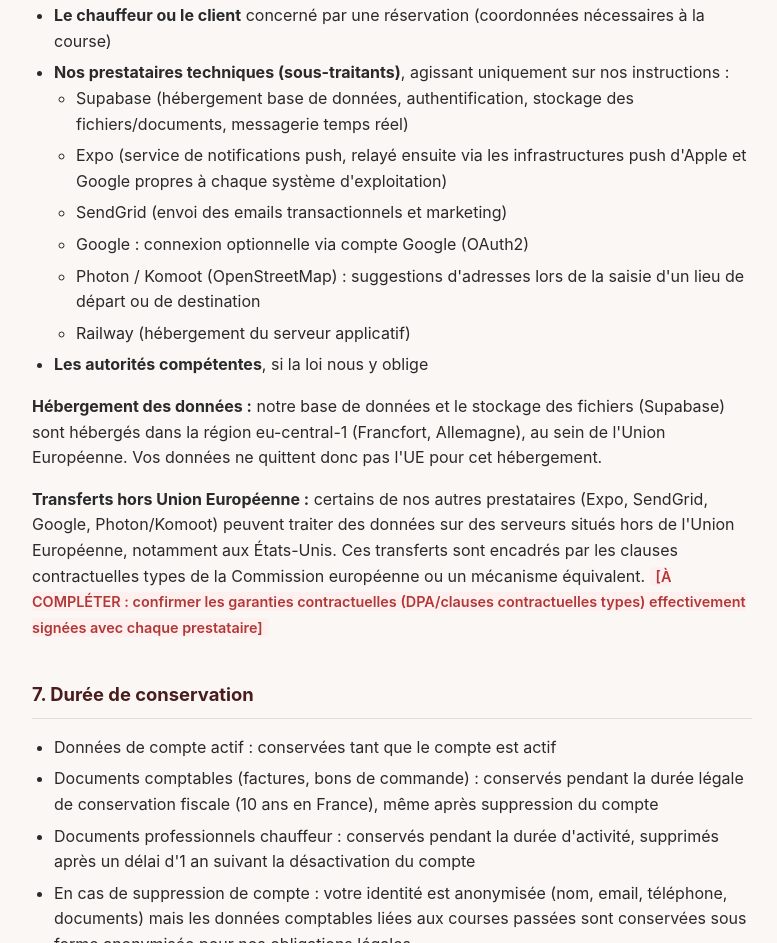
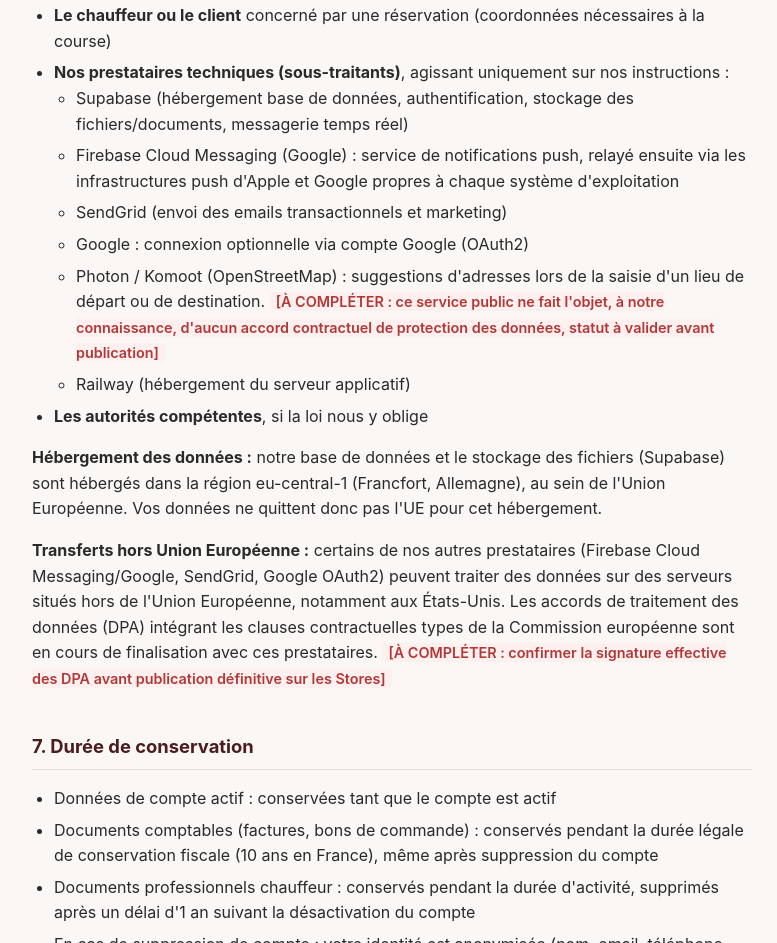
Before and after one commit to mon-vtc/EasyVTC_Legal, a website: page public/index.html in a window 1280 px wide. Shown: the part 3087-4030 px from the top of the page, without its empty margins (248-1025 px from the left). Drawn offline with Linux system fonts and the light colour scheme.

Commit message:
fix: corrige Expo en Firebase Cloud Messaging, signale le statut DPA et Photon/Komoot

```diff
--- a/public/index.html
+++ b/public/index.html
@@ -168,17 +168,17 @@
     <li><strong>Nos prestataires techniques (sous-traitants)</strong>, agissant uniquement sur nos instructions :
       <ul>
         <li>Supabase (hébergement base de données, authentification, stockage des fichiers/documents, messagerie temps réel)</li>
-        <li>Expo (service de notifications push, relayé ensuite via les infrastructures push d'Apple et Google propres à chaque système d'exploitation)</li>
+        <li>Firebase Cloud Messaging (Google) : service de notifications push, relayé ensuite via les infrastructures push d'Apple et Google propres à chaque système d'exploitation</li>
         <li>SendGrid (envoi des emails transactionnels et marketing)</li>
         <li>Google : connexion optionnelle via compte Google (OAuth2)</li>
-        <li>Photon / Komoot (OpenStreetMap) : suggestions d'adresses lors de la saisie d'un lieu de départ ou de destination</li>
+        <li>Photon / Komoot (OpenStreetMap) : suggestions d'adresses lors de la saisie d'un lieu de départ ou de destination. <span class="placeholder">[À COMPLÉTER : ce service public ne fait l'objet, à notre connaissance, d'aucun accord contractuel de protection des données, statut à valider avant publication]</span></li>
         <li>Railway (hébergement du serveur applicatif)</li>
       </ul>
     </li>
     <li><strong>Les autorités compétentes</strong>, si la loi nous y oblige</li>
   </ul>
   <p><strong>Hébergement des données :</strong> notre base de données et le stockage des fichiers (Supabase) sont hébergés dans la région eu-central-1 (Francfort, Allemagne), au sein de l'Union Européenne. Vos données ne quittent donc pas l'UE pour cet hébergement.</p>
-  <p><strong>Transferts hors Union Européenne :</strong> certains de nos autres prestataires (Expo, SendGrid, Google, Photon/Komoot) peuvent traiter des données sur des serveurs situés hors de l'Union Européenne, notamment aux États-Unis. Ces transferts sont encadrés par les clauses contractuelles types de la Commission européenne ou un mécanisme équivalent. <span class="placeholder">[À COMPLÉTER : confirmer les garanties contractuelles (DPA/clauses contractuelles types) effectivement signées avec chaque prestataire]</span></p>
+  <p><strong>Transferts hors Union Européenne :</strong> certains de nos autres prestataires (Firebase Cloud Messaging/Google, SendGrid, Google OAuth2) peuvent traiter des données sur des serveurs situés hors de l'Union Européenne, notamment aux États-Unis. Les accords de traitement des données (DPA) intégrant les clauses contractuelles types de la Commission européenne sont en cours de finalisation avec ces prestataires. <span class="placeholder">[À COMPLÉTER : confirmer la signature effective des DPA avant publication définitive sur les Stores]</span></p>
 
   <h2>7. Durée de conservation</h2>
   <ul>
```
